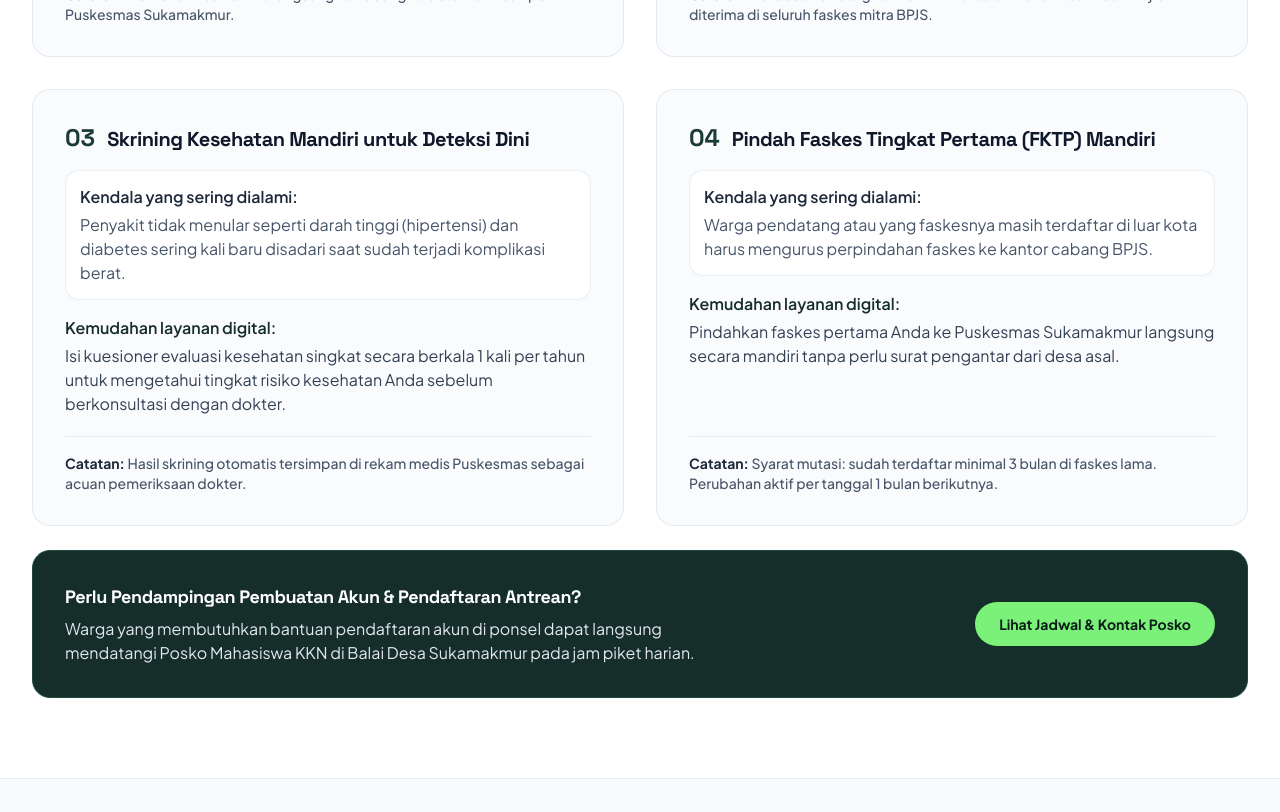
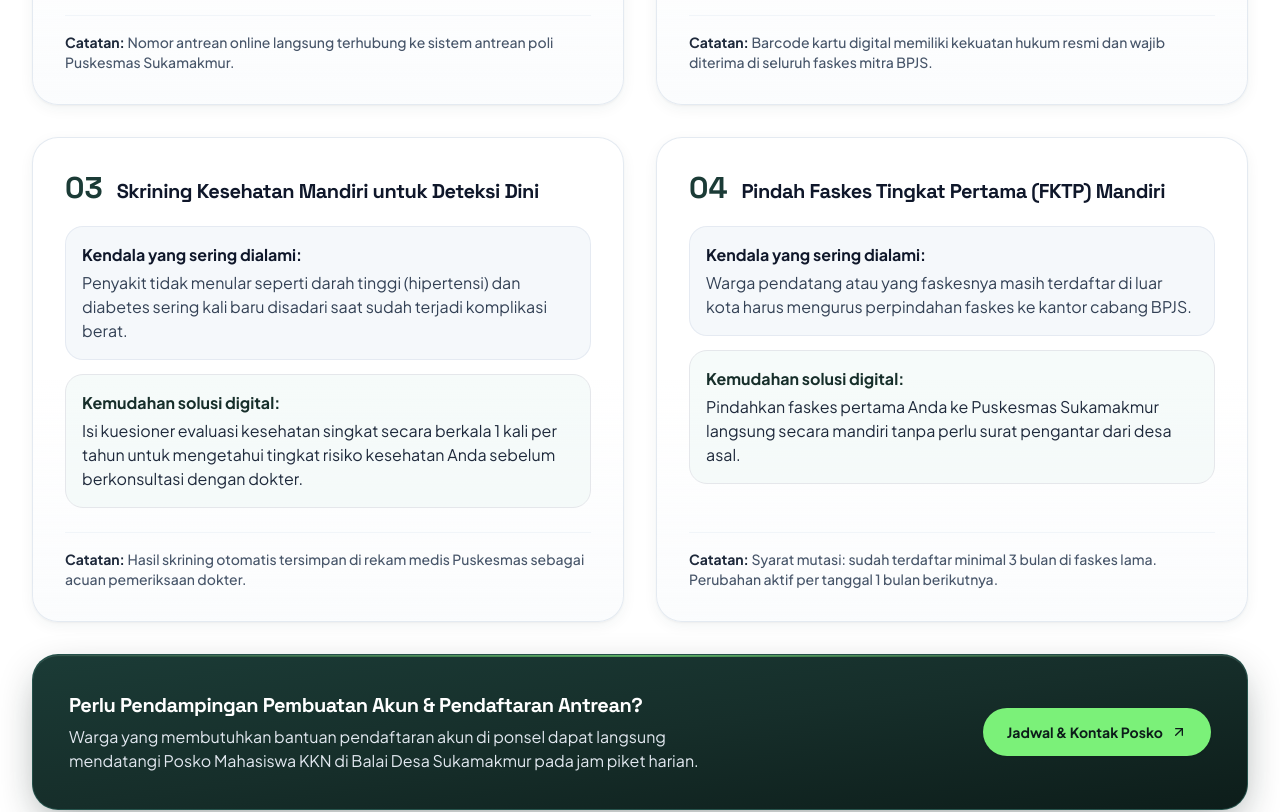
Before and after one commit to zaki-ramadhan/web_kkn, a React (Vite) app: page / in a window 1280 px wide. Shown: the part 4800-5612 px from the top of the page. Built offline with nearby package versions, Linux system fonts and the light colour scheme.

Commit message:
style: poles visual depth, tipografi perbandingan, dan garis kilau hover pada panduan editorial layanan digital

```diff
--- a/src/components/DigitalFeatureShowcase.jsx
+++ b/src/components/DigitalFeatureShowcase.jsx
@@ -1,4 +1,5 @@
 import React from 'react';
+import { ArrowUpRight } from 'lucide-react';
 
 const digitalFeatures = [
   {
@@ -12,7 +13,7 @@ const digitalFeatures = [
     number: '02',
     title: 'Kartu KIS Digital Pengganti Kartu Fisik',
     problem: 'Kartu fisik sering hilang, rusak di dompet, tertinggal di rumah, atau warga merasa wajib membawa fotokopi kartu.',
-    solution: 'Cukup buka layar ponsel dan perlihatkan barcode Kartu Indonesia Sehat (KIS) saat verifikasi di loket. Berkas fisik tidak lagi diwajibkan.',
+    solution: 'Cukup buka layar ponsel dan perlihatkan barcode Kartu Indonesia Sehat (KIS) saat verifikasi di loket. Berkas fotokopi fisik tidak lagi diwajibkan.',
     note: 'Barcode kartu digital memiliki kekuatan hukum resmi dan wajib diterima di seluruh faskes mitra BPJS.',
   },
   {
@@ -33,37 +34,40 @@ const digitalFeatures = [
 
 export default function DigitalFeatureShowcase() {
   return (
-    <div className="space-y-6">
-      {/* 2x2 Clean Editorial Breakdown: Masalah Nyata vs Solusi Digital */}
+    <div className="space-y-8">
+      {/* 2x2 Clean Editorial Breakdown: Masalah Lapangan vs Solusi Nyata */}
       <div className="grid grid-cols-1 md:grid-cols-2 gap-6 sm:gap-8">
         {digitalFeatures.map((item) => (
           <div
             key={item.number}
-            className="bg-slate-50/70 border border-slate-200/90 rounded-2xl p-7 sm:p-8 flex flex-col justify-between transition-colors hover:bg-slate-50 hover:border-slate-300"
+            className="group relative bg-gradient-to-b from-white via-white to-slate-50/60 border border-slate-200/90 hover:border-brand-400/60 rounded-3xl p-7 sm:p-8 flex flex-col justify-between shadow-card-depth hover:shadow-card-hover hover:-translate-y-1.5 transition-all duration-300 ease-out overflow-hidden"
           >
+            {/* Top shimmer accent on hover */}
+            <div className="absolute top-0 inset-x-0 h-[2px] bg-gradient-to-r from-transparent via-lime-400/80 to-transparent opacity-0 group-hover:opacity-100 transition-opacity duration-300 pointer-events-none" />
+
             <div>
               {/* Header Number & Title */}
-              <div className="flex items-baseline gap-3 mb-4">
-                <span className="font-grotesk font-black text-2xl text-brand-850 shrink-0">
+              <div className="flex items-baseline gap-3.5 mb-5">
+                <span className="font-grotesk font-black text-2xl sm:text-3xl text-brand-850 group-hover:text-brand-950 transition-colors shrink-0">
                   {item.number}
                 </span>
-                <h3 className="font-grotesk font-bold text-lg sm:text-xl text-slate-900 leading-snug">
+                <h3 className="font-grotesk font-bold text-lg sm:text-xl text-slate-900 group-hover:text-brand-850 transition-colors leading-snug">
                   {item.title}
                 </h3>
               </div>
 
               {/* Context: Kendala Warga vs Solusi */}
-              <div className="space-y-3 text-sm sm:text-base leading-relaxed">
-                <div className="text-slate-600 bg-white p-3.5 rounded-xl border border-slate-200/70">
-                  <strong className="text-slate-800 font-semibold block mb-1">
+              <div className="space-y-3.5 text-sm sm:text-base leading-relaxed">
+                <div className="bg-slate-100/70 border border-slate-200/80 rounded-2xl p-4 text-slate-700">
+                  <strong className="text-slate-900 font-bold block mb-1">
                     Kendala yang sering dialami:
                   </strong>
                   {item.problem}
                 </div>
 
-                <div className="text-slate-700 pt-1">
-                  <strong className="text-brand-900 font-semibold block mb-1">
-                    Kemudahan layanan digital:
+                <div className="bg-brand-50/60 border border-brand-200/70 rounded-2xl p-4 text-slate-800">
+                  <strong className="text-brand-900 font-bold block mb-1">
+                    Kemudahan solusi digital:
                   </strong>
                   {item.solution}
                 </div>
@@ -71,7 +75,7 @@ export default function DigitalFeatureShowcase() {
             </div>
 
             {/* Practical Regulatory Note */}
-            <div className="mt-5 pt-4 border-t border-slate-200/80 text-xs sm:text-sm text-slate-600 font-medium">
+            <div className="mt-6 pt-4 border-t border-slate-100 text-xs sm:text-sm text-slate-600 font-medium">
               <span className="font-bold text-slate-800">Catatan: </span>
               {item.note}
             </div>
@@ -80,20 +84,25 @@ export default function DigitalFeatureShowcase() {
       </div>
 
       {/* Grounded Assistance Banner */}
-      <div className="bg-brand-900 text-white rounded-2xl p-6 sm:p-8 flex flex-col sm:flex-row items-start sm:items-center justify-between gap-6 border border-brand-800">
-        <div>
-          <h4 className="font-grotesk font-bold text-lg text-white mb-1.5">
+      <div className="relative bg-gradient-to-br from-brand-850 via-brand-900 to-brand-950 text-white rounded-3xl p-7 sm:p-9 border border-brand-700/80 shadow-forest-card flex flex-col sm:flex-row items-start sm:items-center justify-between gap-6 overflow-hidden">
+        {/* Top shimmer accent on hover */}
+        <div className="absolute top-0 inset-x-0 h-[2px] bg-gradient-to-r from-transparent via-lime-400/60 to-transparent pointer-events-none" />
+
+        <div className="relative z-10">
+          <h4 className="font-grotesk font-bold text-lg sm:text-xl text-white mb-1.5">
             Perlu Pendampingan Pembuatan Akun & Pendaftaran Antrean?
           </h4>
           <p className="text-sm sm:text-base text-slate-200 max-w-2xl font-normal leading-relaxed">
             Warga yang membutuhkan bantuan pendaftaran akun di ponsel dapat langsung mendatangi Posko Mahasiswa KKN di Balai Desa Sukamakmur pada jam piket harian.
           </p>
         </div>
+
         <a
           href="#darurat"
-          className="px-6 py-3 rounded-full bg-lime-400 hover:bg-lime-300 text-brand-950 font-bold text-sm whitespace-nowrap transition-colors shrink-0"
+          className="relative z-10 px-6 py-3.5 rounded-full bg-lime-400 hover:bg-lime-300 text-brand-950 font-bold text-sm whitespace-nowrap transition-all duration-200 shadow-subtle hover:shadow-elevation flex items-center gap-2 active:scale-95 group/btn shrink-0"
         >
-          Lihat Jadwal & Kontak Posko
+          <span>Jadwal & Kontak Posko</span>
+          <ArrowUpRight className="w-4 h-4 group-hover/btn:rotate-45 transition-transform duration-200" />
         </a>
       </div>
     </div>
```
